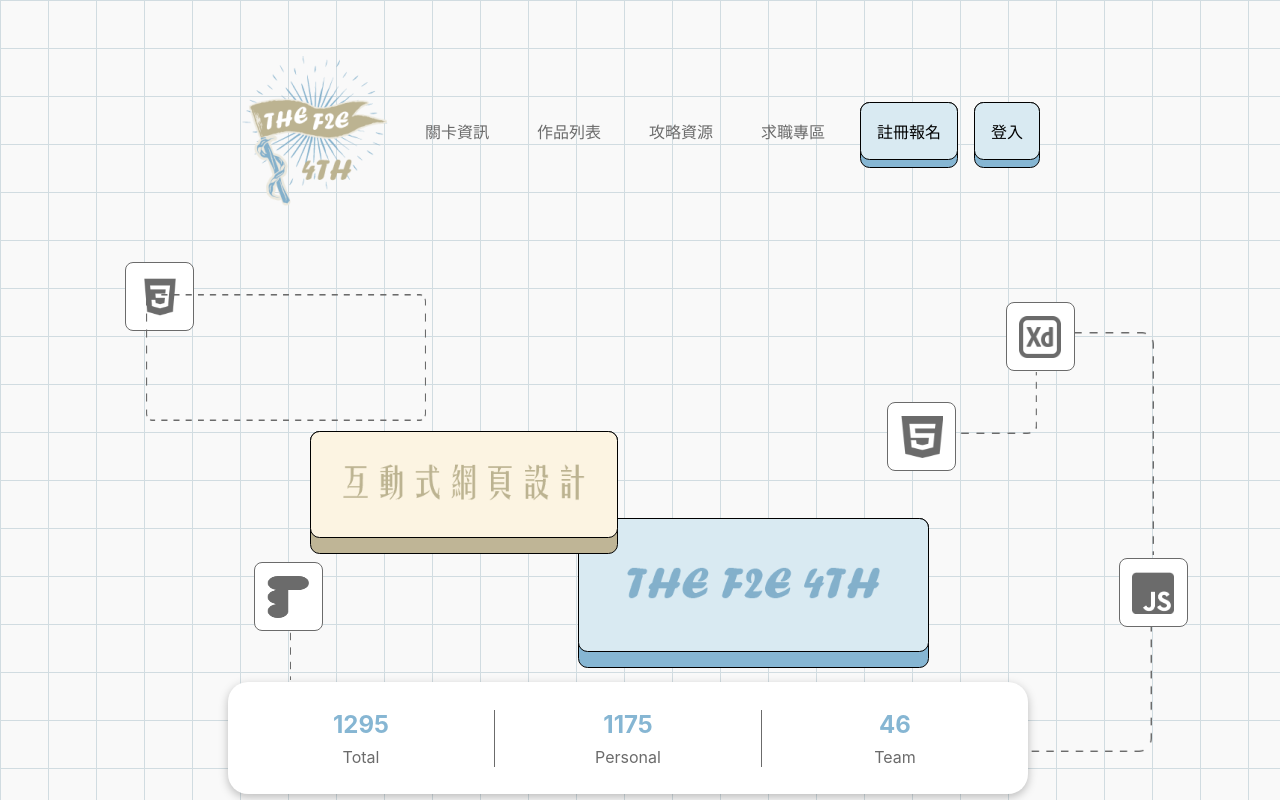
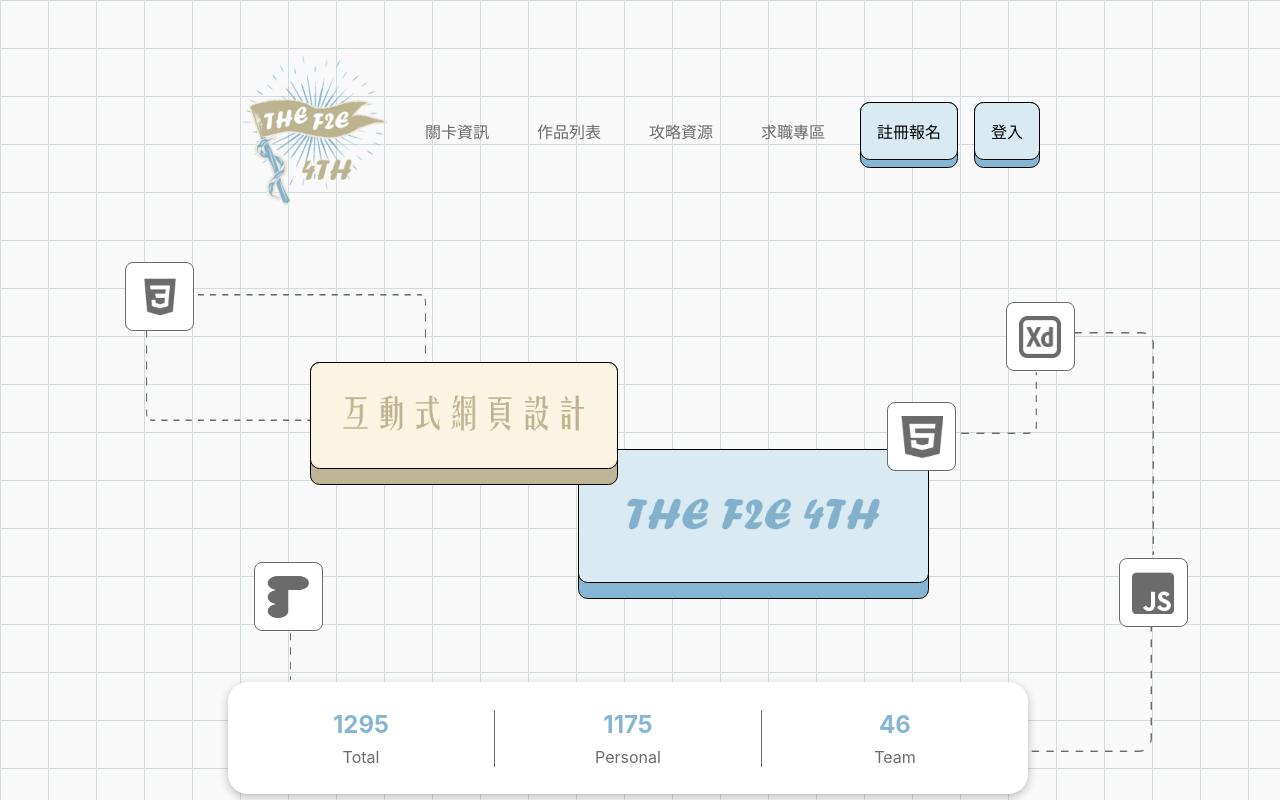
Before and after one commit to ms314006/event-website, a Next.js app: page / in a window 1280 px wide. Shown: the top 800 px of the page. Built offline with nearby package versions, Linux system fonts and the light colour scheme.

Commit message:
UPDATE css3 zIndex not working

```diff
--- a/components/Introduction/index.js
+++ b/components/Introduction/index.js
@@ -10,7 +10,7 @@ export default function Introduction() {
   return (
     <>
       <div className={styles.container}>
-        <SkillIconWrap border>
+        <SkillIconWrap border position={{ left: 0, top: 0 }}>
           <Image src="./assets/css3.png" alt="css3" width={42} height={42} />
         </SkillIconWrap>
         <SkillIconWrap border position={{ left: '74%', top: 140 }}>
```
